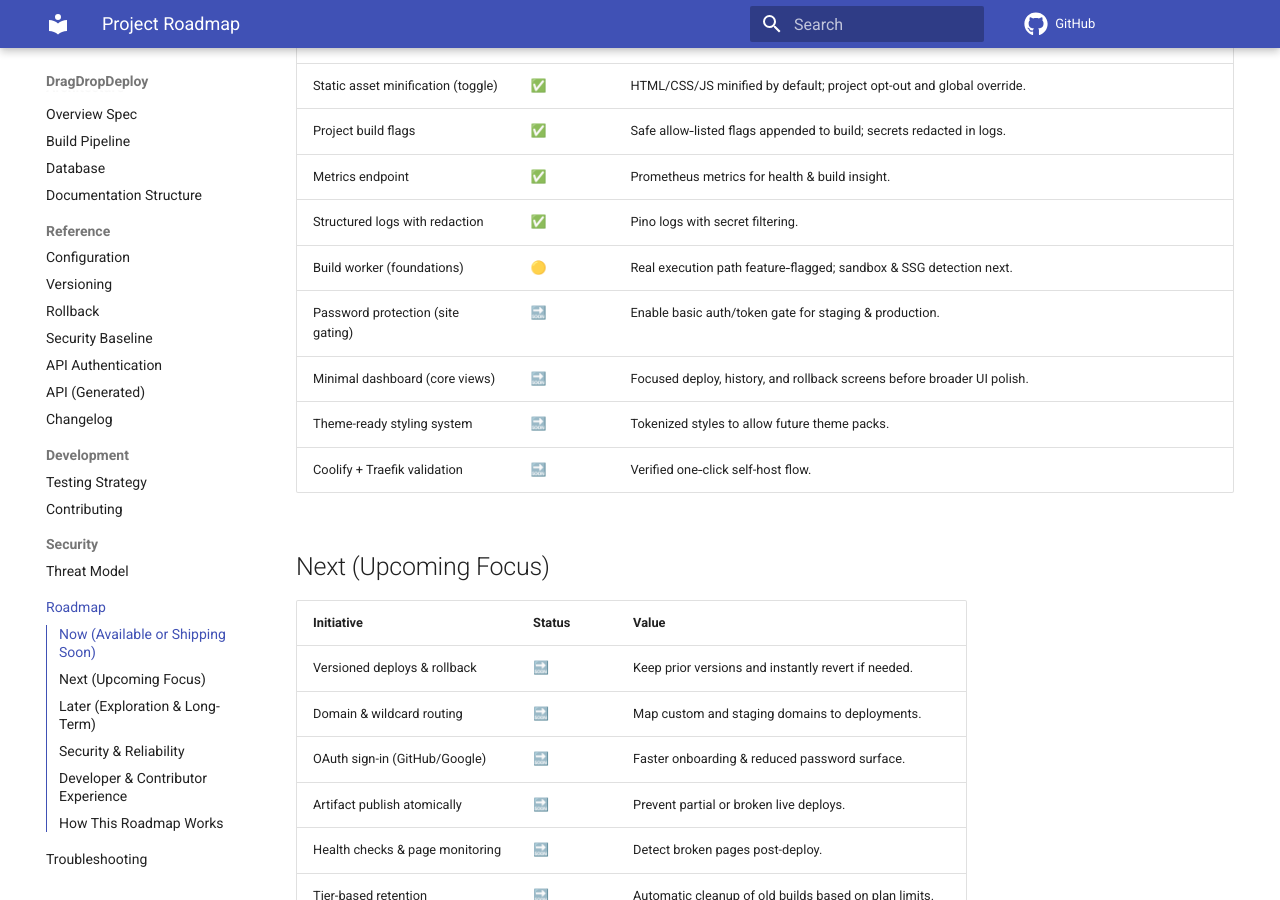
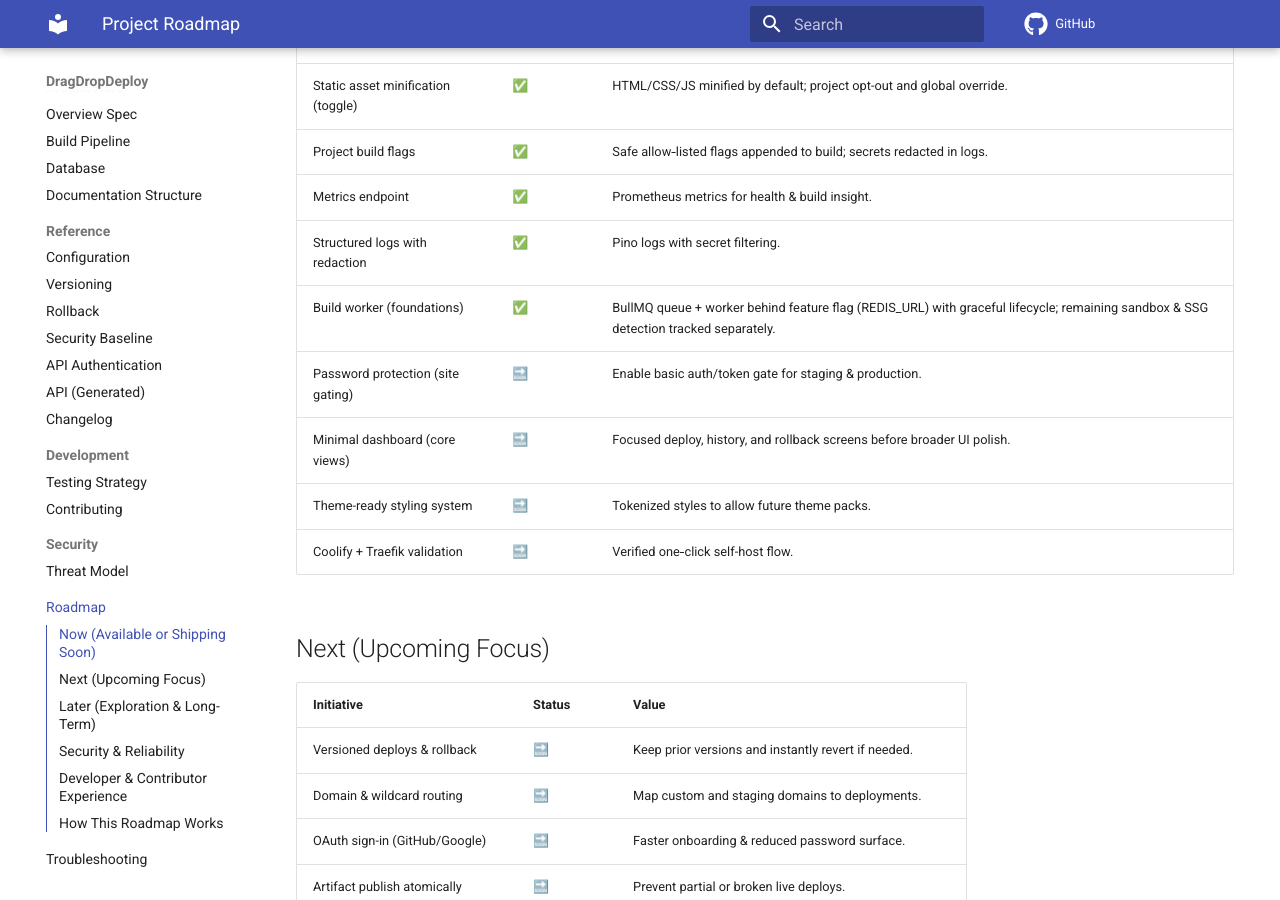
Before and after one commit to TomKonig/DragDropDeploy, an MkDocs documentation site: the page built from docs/roadmap.md, in a window 1280 px wide and 900 px high, scrolled down 594 px. Built offline with MkDocs 1.6.1 and Material for MkDocs 9.7.7, drawn with Linux system fonts in a browser that asks for light colours; comment, search, counter and statistics services are not loaded; some of the changed text lies outside the part shown.

Commit message:
docs(roadmap): mark build worker foundations shipped and clarify RLS progress

```diff
--- a/docs/roadmap.md
+++ b/docs/roadmap.md
@@ -19,7 +19,7 @@ Legend: ✅ shipped · 🟡 in progress · 🔜 planned · 🧪 experimental ·
 | Project build flags | ✅ | Safe allow‑listed flags appended to build; secrets redacted in logs. |
 | Metrics endpoint | ✅ | Prometheus metrics for health & build insight. |
 | Structured logs with redaction | ✅ | Pino logs with secret filtering. |
-| Build worker (foundations) | 🟡 | Real execution path feature‑flagged; sandbox & SSG detection next. |
+| Build worker (foundations) | ✅ | BullMQ queue + worker behind feature flag (REDIS_URL) with graceful lifecycle; remaining sandbox & SSG detection tracked separately. |
 | Password protection (site gating) | 🔜 | Enable basic auth/token gate for staging & production. |
 | Minimal dashboard (core views) | 🔜 | Focused deploy, history, and rollback screens before broader UI polish. |
 | Theme-ready styling system | 🔜 | Tokenized styles to allow future theme packs. |
```
Also changed, not shown: other parts of docs/roadmap.md (+1 -1 lines).
